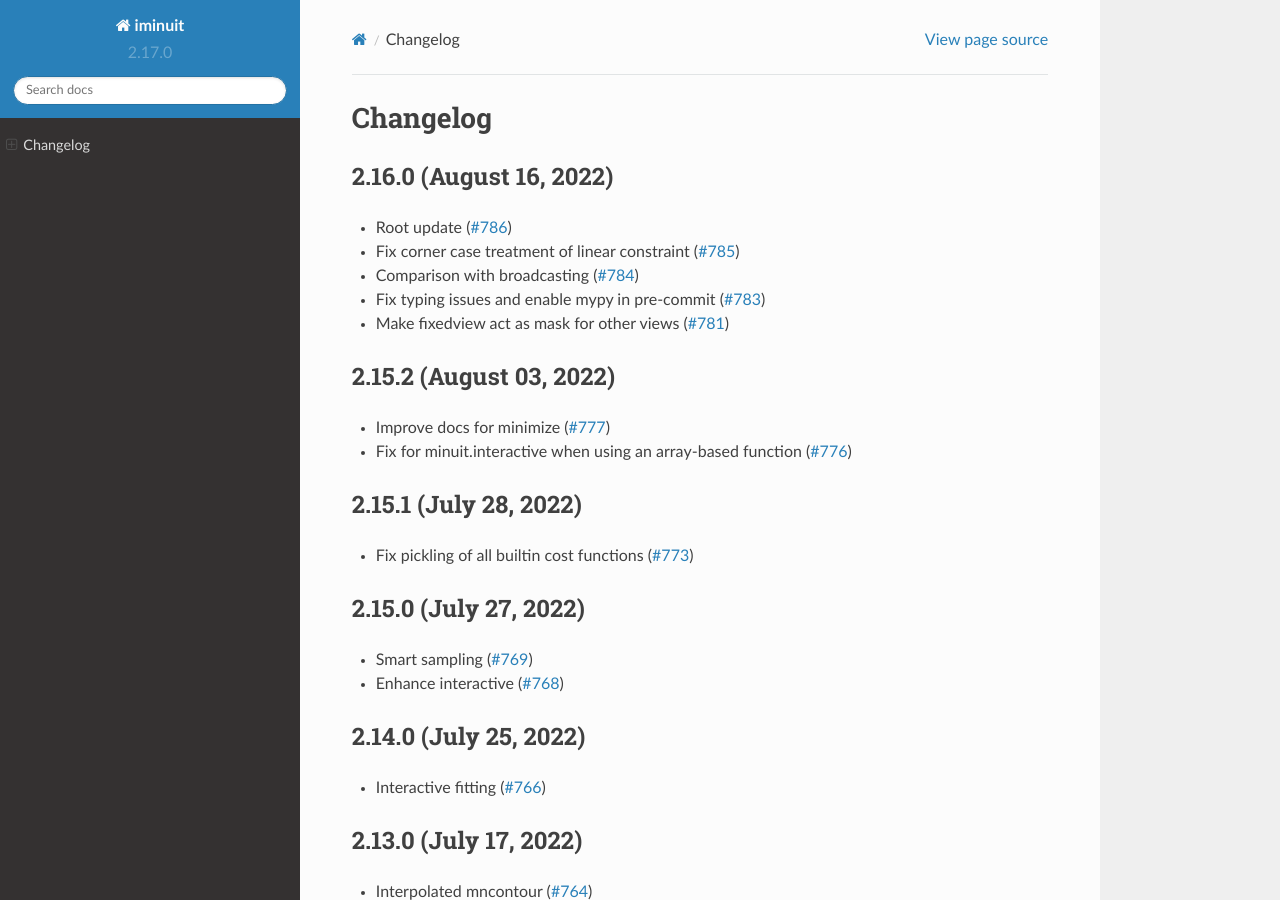
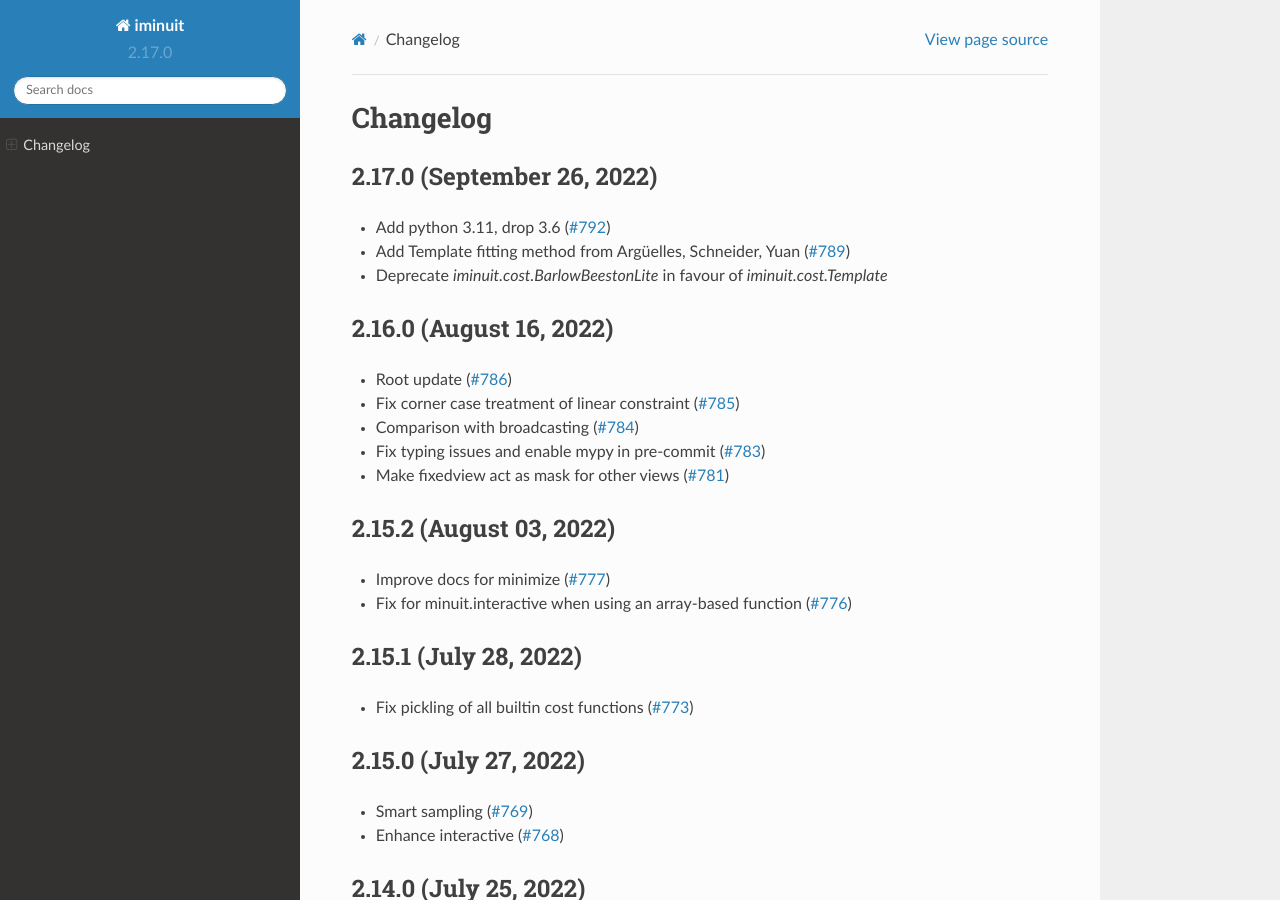
Before and after one commit to scikit-hep/iminuit, a Sphinx documentation site: the page built from doc/changelog.rst, in a window 1280 px wide and 900 px high. Built offline with Sphinx 7.4.7 and the Read the Docs theme 2.0.0, drawn with Linux system fonts in a browser that asks for light colours.

Commit message:
update changelog

```diff
--- a/doc/changelog.rst
+++ b/doc/changelog.rst
@@ -4,6 +4,12 @@
 
 Changelog
 =========
+
+2.17.0 (September 26, 2022)
+---------------------------
+- Add python 3.11, drop 3.6 (`#792 <https://github.com/scikit-hep/iminuit/pull/792>`_)
+- Add Template fitting method from Argüelles, Schneider, Yuan (`#789 <https://github.com/scikit-hep/iminuit/pull/789>`_)
+- Deprecate `iminuit.cost.BarlowBeestonLite` in favour of `iminuit.cost.Template`
 
 2.16.0 (August 16, 2022)
 ------------------------
```
